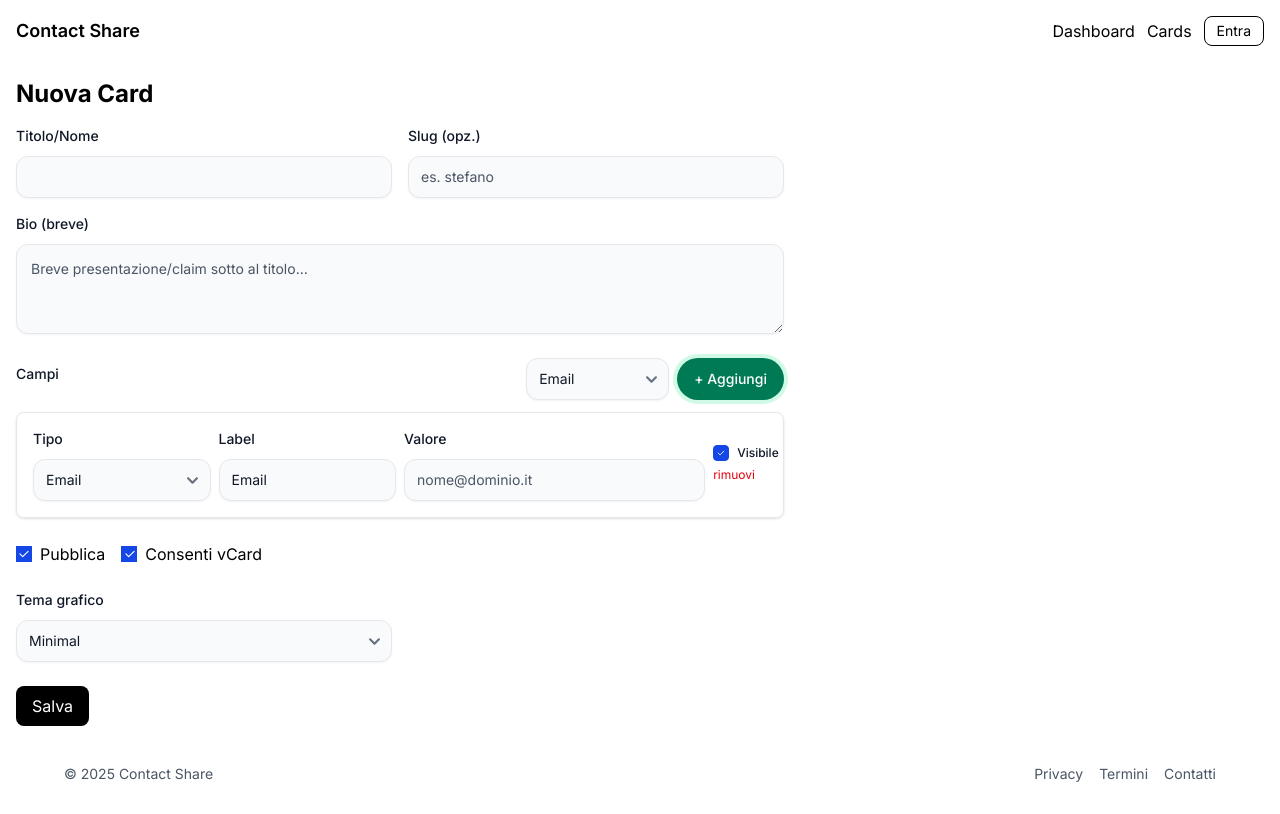
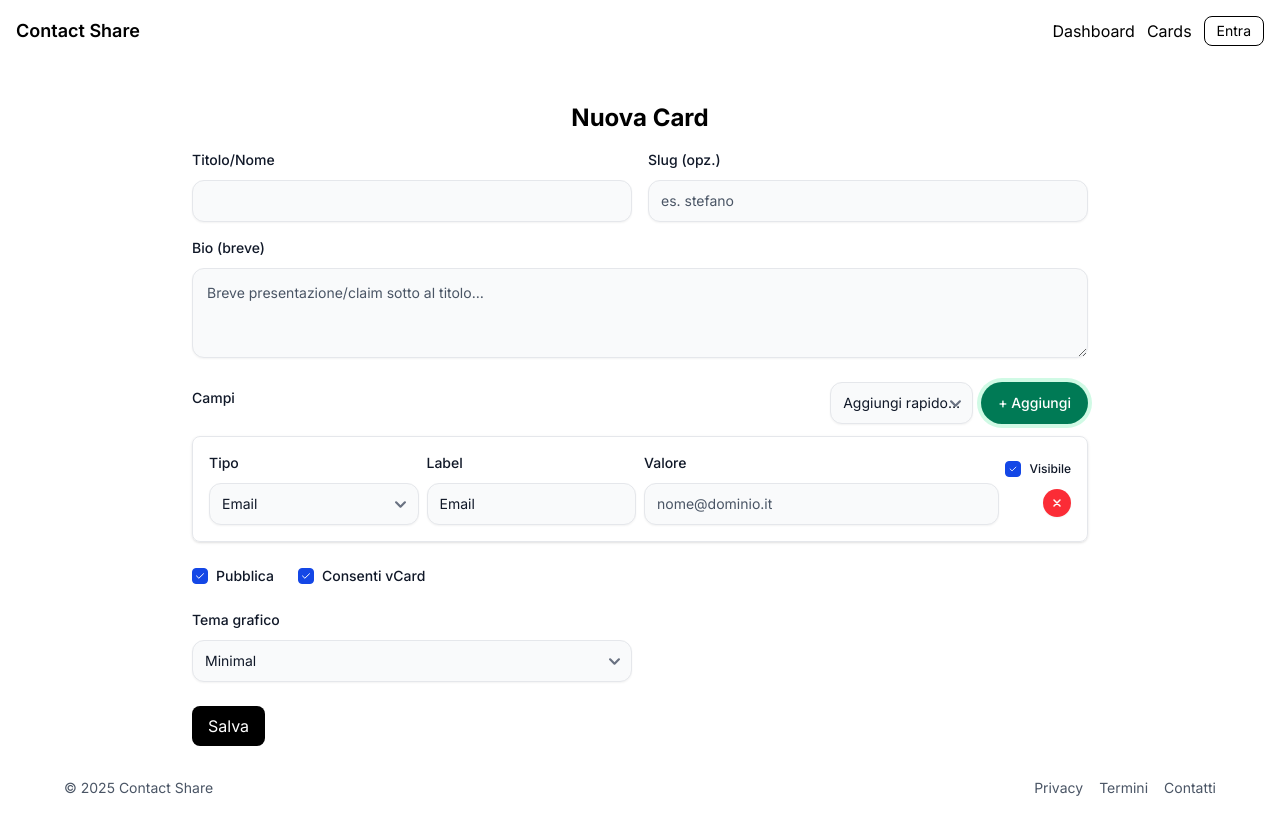
Before and after one commit to Lowell130/contact-share-app, a Nuxt app in the folder frontend/: page /cards/new in a window 1280 px wide. Both pictures are taken after a click on the button "+ Aggiungi". Built offline with nearby package versions, Linux system fonts and the light colour scheme.

Commit message:
style fix

```diff
--- a/frontend/components/CardForm.vue
+++ b/frontend/components/CardForm.vue
@@ -1,14 +1,22 @@
 <!-- frontend/components/CardForm.vue  -->
 <template>
-  <form @submit.prevent="onSubmit" class="space-y-6 max-w-3xl">
+  <form @submit.prevent="onSubmit" class="space-y-6 max-w-6xl mx-auto">
     <div class="grid grid-cols-1 md:grid-cols-2 gap-4">
       <div>
         <label class="block mb-2.5 text-sm font-medium text-heading">Titolo/Nome</label>
-        <input v-model="form.title" class="bg-neutral-secondary-medium border border-default-medium text-heading text-sm rounded-base focus:ring-brand focus:border-brand block w-full px-3 py-2.5 shadow-xs placeholder:text-body" required />
+        <input
+          v-model="form.title"
+          class="bg-neutral-secondary-medium border border-default-medium text-heading text-sm rounded-base focus:ring-brand focus:border-brand block w-full px-3 py-2.5 shadow-xs placeholder:text-body"
+          required
+        />
       </div>
       <div>
         <label class="block mb-2.5 text-sm font-medium text-heading">Slug (opz.)</label>
-        <input v-model="form.slug" class="bg-neutral-secondary-medium border border-default-medium text-heading text-sm rounded-base focus:ring-brand focus:border-brand block w-full px-3 py-2.5 shadow-xs placeholder:text-body" placeholder="es. stefano" />
+        <input
+          v-model="form.slug"
+          class="bg-neutral-secondary-medium border border-default-medium text-heading text-sm rounded-base focus:ring-brand focus:border-brand block w-full px-3 py-2.5 shadow-xs placeholder:text-body"
+          placeholder="es. stefano"
+        />
       </div>
       <div class="md:col-span-2">
         <label class="block mb-2.5 text-sm font-medium text-heading">Bio (breve)</label>
@@ -19,26 +27,38 @@
           placeholder="Breve presentazione/claim sotto al titolo…"
         />
       </div>
-
     </div>
 
     <div class="space-y-3">
       <div class="flex items-center justify-between">
         <label class="block mb-2.5 text-sm font-medium text-heading">Campi</label>
         <div class="flex gap-2">
-          <select v-model="quickType" class="block px-3 py-2.5 bg-neutral-secondary-medium border border-default-medium text-heading text-sm rounded-base focus:ring-brand focus:border-brand shadow-xs placeholder:text-body">
+          <select
+            v-model="quickType"
+            class="block px-3 py-2.5 bg-neutral-secondary-medium border border-default-medium text-heading text-sm rounded-base focus:ring-brand focus:border-brand shadow-xs placeholder:text-body"
+          >
             <option disabled value="">Aggiungi rapido…</option>
-            <option v-for="opt in FIELD_TYPES" :key="opt.value" :value="opt.value">
+            <option
+              v-for="opt in FIELD_TYPES"
+              :key="opt.value"
+              :value="opt.value"
+            >
               {{ opt.label }}
             </option>
           </select>
-          <button type="button" @click="addField(quickType || 'email')" class="text-white bg-success box-border border border-transparent hover:bg-success-strong focus:ring-4 focus:ring-success-medium shadow-xs font-medium leading-5 rounded-full text-sm px-4 py-2.5 focus:outline-none">
+          <button
+            type="button"
+            @click="addField(quickType || 'email')"
+            class="text-white bg-success box-border border border-transparent hover:bg-success-strong focus:ring-4 focus:ring-success-medium shadow-xs font-medium leading-5 rounded-full text-sm px-4 py-2.5 focus:outline-none"
+          >
             + Aggiungi
           </button>
         </div>
       </div>
 
-      <div v-if="!form.fields.length" class="text-sm text-gray-500">Nessun campo. Usa “Aggiungi”.</div>
+      <div v-if="!form.fields.length" class="text-sm text-gray-500">
+        Nessun campo. Usa “Aggiungi”.
+      </div>
 
       <div
         v-for="(f, i) in form.fields"
@@ -47,16 +67,30 @@
       >
         <div class="col-span-12 md:col-span-3">
           <label class="block mb-2.5 text-sm font-medium text-heading">Tipo</label>
-          <select v-model="f.type" @change="applyTypeDefaults(f)" class="bg-neutral-secondary-medium border border-default-medium text-heading text-sm rounded-base focus:ring-brand focus:border-brand block w-full px-3 py-2.5 shadow-xs placeholder:text-body">
-            <option v-for="opt in FIELD_TYPES" :key="opt.value" :value="opt.value">
+          <select
+            v-model="f.type"
+            @change="applyTypeDefaults(f)"
+            class="bg-neutral-secondary-medium border border-default-medium text-heading text-sm rounded-base focus:ring-brand focus:border-brand block w-full px-3 py-2.5 shadow-xs placeholder:text-body"
+          >
+            <option
+              v-for="opt in FIELD_TYPES"
+              :key="opt.value"
+              :value="opt.value"
+            >
               {{ opt.label }}
             </option>
           </select>
         </div>
+
         <div class="col-span-12 md:col-span-3">
           <label class="block mb-2.5 text-sm font-medium text-heading">Label</label>
-          <input v-model="f.label" class="bg-neutral-secondary-medium border border-default-medium text-heading text-sm rounded-base focus:ring-brand focus:border-brand block w-full px-3 py-2.5 shadow-xs placeholder:text-body" :placeholder="placeholderFor(f).label" />
+          <input
+            v-model="f.label"
+            class="bg-neutral-secondary-medium border border-default-medium text-heading text-sm rounded-base focus:ring-brand focus:border-brand block w-full px-3 py-2.5 shadow-xs placeholder:text-body"
+            :placeholder="placeholderFor(f).label"
+          />
         </div>
+
         <div class="col-span-12 md:col-span-5">
           <label class="block mb-2.5 text-sm font-medium text-heading">Valore</label>
           <input
@@ -66,8 +100,12 @@
             :placeholder="placeholderFor(f).value"
           />
         </div>
-      <div class="col-span-12 md:col-span-1 flex md:block items-center justify-between gap-3">
 
+        <div
+          class="col-span-12 md:col-span-1
+                 flex items-center justify-between gap-3
+                 md:flex-col md:items-end md:justify-center"
+        >
           <!-- Checkbox stile Flowbite -->
           <label class="flex items-center select-none text-xs font-medium text-heading">
             <input
@@ -83,42 +121,74 @@
           <button
             type="button"
             @click="removeField(i)"
-    class="text-red-600 text-xs"
+            class="flex items-center justify-center
+                   w-7 h-7
+                   bg-red-500 hover:bg-red-600
+                   text-white rounded-full
+                   border border-transparent
+                   shadow-xs
+                   focus:ring-4 focus:ring-red-300
+                   focus:outline-none"
+            title="Rimuovi"
           >
-    rimuovi
+            <svg
+              xmlns="http://www.w3.org/2000/svg"
+              class="w-3 h-3"
+              fill="none"
+              viewBox="0 0 24 24"
+              stroke="currentColor"
+              stroke-width="3"
+            >
+              <path
+                stroke-linecap="round"
+                stroke-linejoin="round"
+                d="M6 6l12 12M18 6L6 18"
+              />
+            </svg>
           </button>
         </div>
-
       </div>
     </div>
 
-    <div class="flex flex-wrap gap-4">
-      <label class="inline-flex items-center gap-2">
-        <input type="checkbox" v-model="form.is_public" />
-        Pubblica
+    <div class="flex flex-wrap gap-6">
+      <label class="flex items-center select-none text-sm font-medium text-heading gap-2">
+        <input
+          type="checkbox"
+          v-model="form.is_public"
+          class="w-4 h-4 border border-default-medium rounded-xs bg-neutral-secondary-medium focus:ring-2 focus:ring-brand-soft cursor-pointer"
+        />
+        <span>Pubblica</span>
       </label>
-      <label class="inline-flex items-center gap-2">
-        <input type="checkbox" v-model="form.allow_vcard" />
-        Consenti vCard
+
+      <label class="flex items-center select-none text-sm font-medium text-heading gap-2">
+        <input
+          type="checkbox"
+          v-model="form.allow_vcard"
+          class="w-4 h-4 border border-default-medium rounded-xs bg-neutral-secondary-medium focus:ring-2 focus:ring-brand-soft cursor-pointer"
+        />
+        <span>Consenti vCard</span>
       </label>
     </div>
 
-    <!-- aggiungi subito sopra il bottone Salva -->
     <div class="grid grid-cols-1 md:grid-cols-2 gap-4">
       <div>
         <label class="block mb-2.5 text-sm font-medium text-heading">Tema grafico</label>
-    <select v-model="form.theme" class="block w-full px-3 py-2.5 bg-neutral-secondary-medium border border-default-medium text-heading text-sm rounded-base focus:ring-brand focus:border-brand shadow-xs placeholder:text-body">
+        <select
+          v-model="form.theme"
+          class="block w-full px-3 py-2.5 bg-neutral-secondary-medium border border-default-medium text-heading text-sm rounded-base focus:ring-brand focus:border-brand shadow-xs placeholder:text-body"
+        >
           <option disabled value="">Scegli un tema...</option>
           <option value="minimal">Minimal</option>
           <option value="gradient">Colorful Gradient</option>
           <option value="dark">Dark Tech</option>
-      <option value="flowbite">Flowbite Card</option> <!-- NEW -->
+          <option value="flowbite">Flowbite Card</option>
         </select>
       </div>
     </div>
 
-
-    <button class="px-4 py-2 bg-black text-white rounded">Salva</button>
+    <button class="px-4 py-2 bg-black text-white rounded">
+      Salva
+    </button>
   </form>
 </template>
 
@@ -232,7 +302,7 @@ const FIELD_CONFIG = {
 }
 
 // helper per recuperare meta in modo sicuro
-function getFieldMeta(type) {
+function getFieldMeta (type) {
   const key = String(type || '').toLowerCase()
   return FIELD_CONFIG[key] || FIELD_CONFIG.email
 }
@@ -266,7 +336,7 @@ const emit = defineEmits(['update:modelValue', 'submit'])
 const form = reactive({
   title: props.modelValue.title || '',
   slug: props.modelValue.slug || '',
-  bio:  props.modelValue.bio  || props.modelValue.notes || '',
+  bio: props.modelValue.bio || props.modelValue.notes || '',
   theme: props.modelValue.theme || 'minimal',
   fields: Array.isArray(props.modelValue.fields)
     ? JSON.parse(JSON.stringify(props.modelValue.fields))
@@ -280,10 +350,27 @@ watch(form, () => emit('update:modelValue', form), { deep: true })
 /* --------------------------------
  * GESTIONE CAMPI
  * -------------------------------- */
-const quickType = ref('email')
+const quickType = ref('')
 
 const addField = (type) => {
-  form.fields.push(defaultField(type))
+  const t = String(type || '').toLowerCase()
+  if (!t) return
+
+  // evita duplicati dallo "Aggiungi rapido"
+  const alreadyExists = form.fields.some(
+    f => String(f.type || '').toLowerCase() === t
+  )
+  if (alreadyExists) {
+    if (process.client && typeof window !== 'undefined') {
+      // puoi sostituire alert con un toast / notification custom se vuoi
+      window.alert(`Il campo "${getFieldMeta(t).label}" è già presente.`)
+    }
+    return
+  }
+
+  form.fields.push(defaultField(t))
+  // reset selettore dopo l'aggiunta
+  quickType.value = ''
 }
 
 const removeField = (i) => {
@@ -302,7 +389,6 @@ const applyTypeDefaults = (f) => {
   const meta = getFieldMeta(f?.type)
   if (!meta) return
 
-  // se la label è vuota o è una label "standard", la rimpiazziamo
   if (
     !f.label ||
     f.label.trim() === '' ||
--- a/frontend/pages/cards/[id].vue
+++ b/frontend/pages/cards/[id].vue
@@ -1,6 +1,13 @@
 <template>
-  <section v-if="card">
-    <h1 class="text-2xl font-bold mb-4">Modifica Card</h1>
+
+      <section v-if="card" class="flex justify-center pt-6">
+    <div class="w-full max-w-4xl">
+
+
+
+
+
+    <h1 class="text-2xl font-bold mb-4 text-center">Modifica Card</h1>
     <CardForm v-model="form" @submit="save" />
 
     <div class="mt-6 flex flex-wrap gap-3">
@@ -13,6 +20,7 @@
     </div>
 
     <p v-if="error" class="mt-4 text-red-600 text-sm">{{ error }}</p>
+    </div>
   </section>
 </template>
 
--- a/frontend/pages/cards/new.vue
+++ b/frontend/pages/cards/new.vue
@@ -1,10 +1,13 @@
-<!--// pages/cards/new.vue -->
+<!-- pages/cards/new.vue -->
 <template>
-  <section>
-    <h1 class="text-2xl font-bold mb-4">Nuova Card</h1>
-    <CardForm v-model="form" @submit="save" />
+  <section class="flex justify-center pt-6">
+    <div class="w-full max-w-4xl">
+      <h1 class="text-2xl font-bold mb-4 text-center">Nuova Card</h1>
+      <CardForm v-model="form" @submit="save" />
+    </div>
   </section>
 </template>
+
 
 <script setup>
 import CardForm from '~/components/CardForm.vue'
```
Lines whose indentation alone changed are shown as unchanged.
